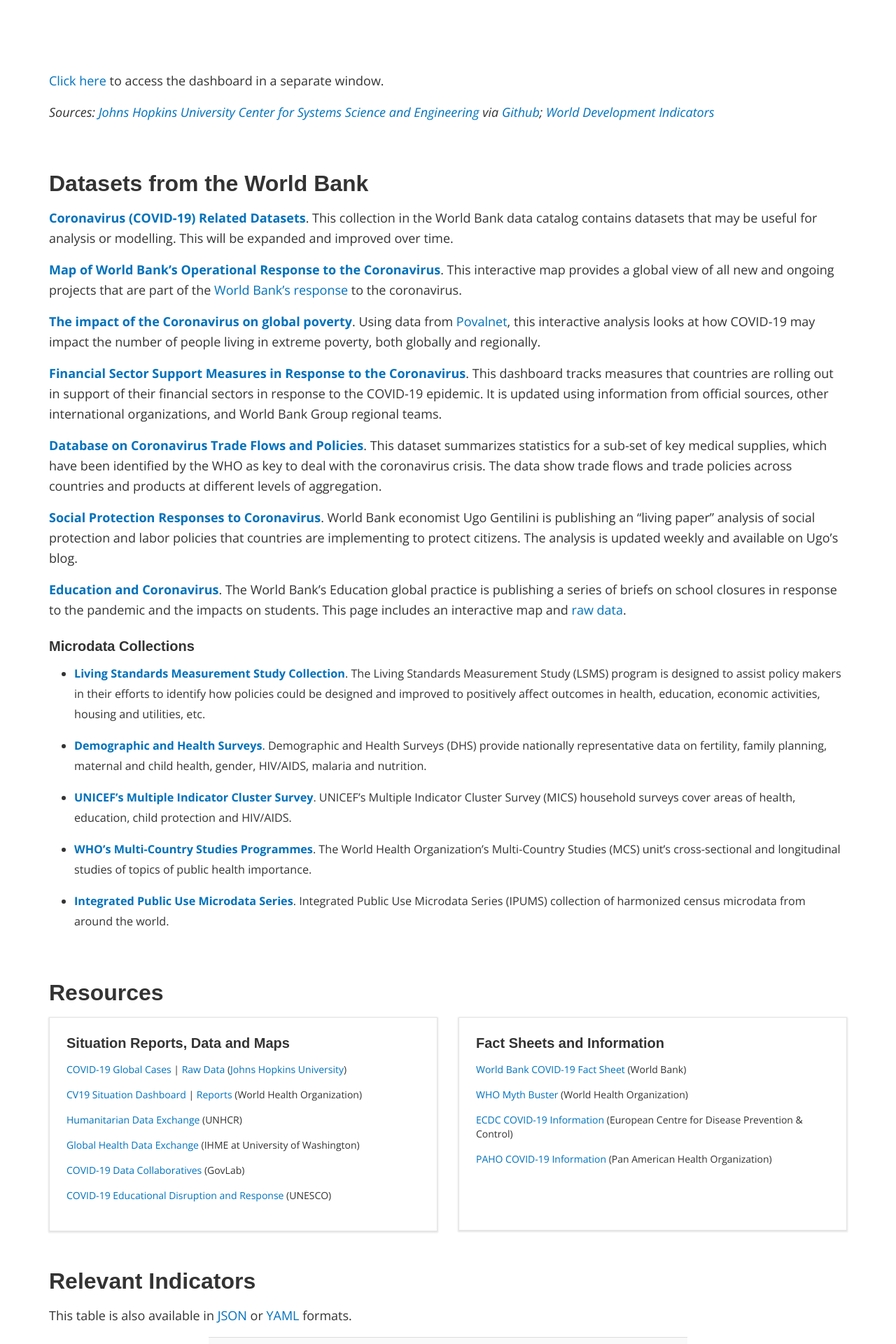
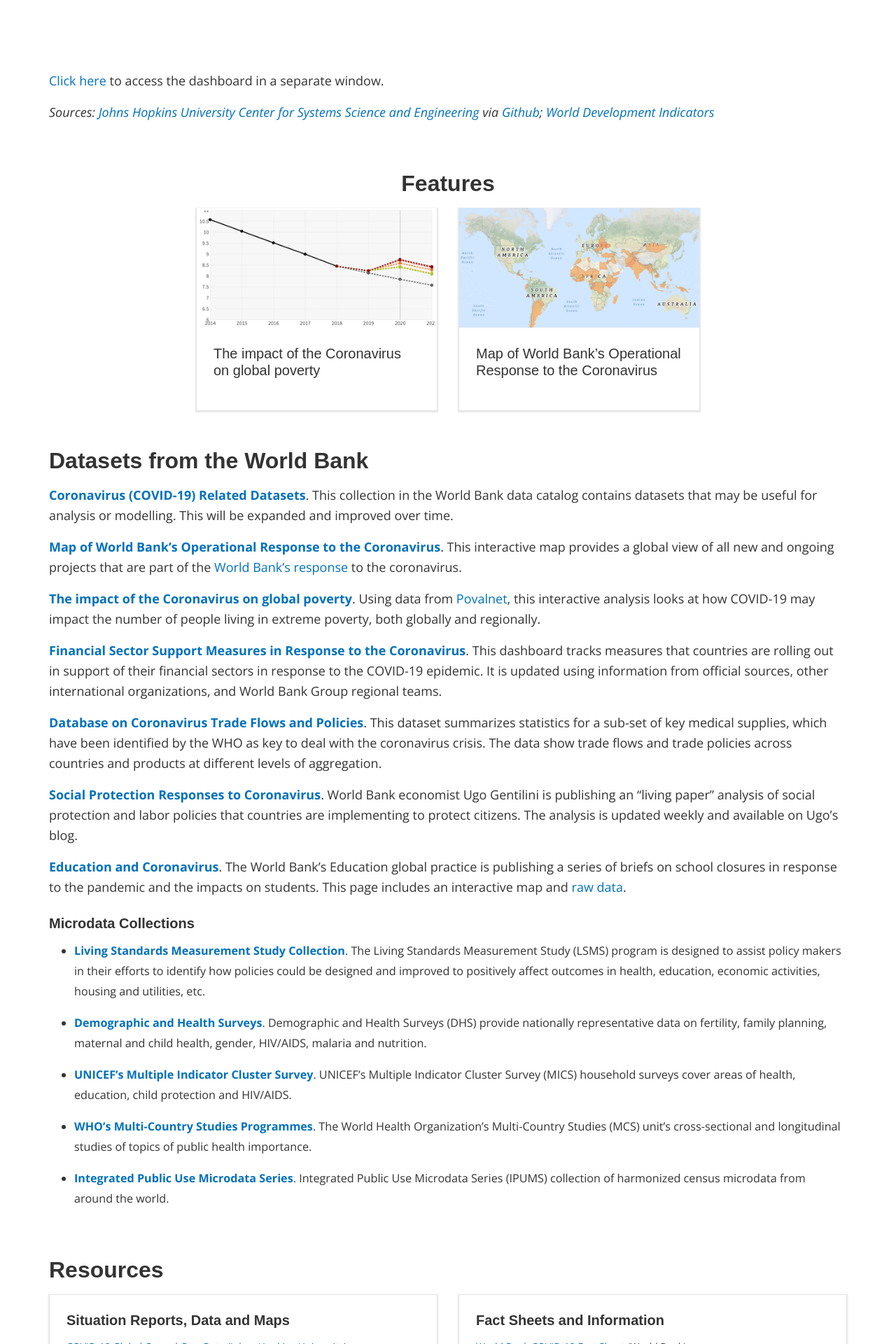
Before and after one commit to worldbank/decdg-covid19, a Jekyll site: the page built from index.md, in a window 1280 px wide. Shown: the part 1070-2990 px from the top of the page at 70% size. Built offline with Jekyll 4.4.1, drawn with Linux system fonts in a browser that asks for light colours; nearby versions of some CDN libraries; some web fonts are replaced; library files that are not in the unit come from our copies.

Commit message:
Add features

```diff
--- a/_layouts/default.html
+++ b/_layouts/default.html
@@ -76,6 +76,41 @@
         </div>
     </div>
 </div>
+
+{% if page.features %}
+<!-- BEGIN BOX-FEATURES -->
+<div class="section-wrapper section-features">
+    <div class="container">
+        <h2 id="features">Features</h2>
+    <div class="par parsys">
+        <div class="gridlayout parbase section">
+            <div class="row">
+{% for box in page.features.elements %}
+{% if box.id %}
+{% assign id_attr = 'id="' | append: box.id | append: '" ' %}
+{% else %}
+{% assign id_attr = '' %}
+{% endif %}
+                <div {{ id_attr }}class="{{ page.resources.class }}">
+                                    <div class="lp__card">
+                                        <div class="lp__card_wrapper">
+                                            <a href="{{ box.link }}"><img src="assets/feature-images/{{ box.image }}" class="lp__img_responsive"/></a>
+                                            <div class="lp__card_content">
+                                            <a href="{{ box.link }}"><h5>{{ box.title }}</h5></a>
+                                            </div>
+                                        </div>
+                                    </div>
+                </div>
+{% endfor %}
+            </div> <!-- class.row -->
+            <div class="clearfix"></div>
+            <div style="margin-bottom: 0px"></div>
+        </div> <!-- class.gridlayout parbase section -->
+    </div> <!-- class.par parsys -->
+    </div> <!-- class.container -->
+</div> <!-- class.feature-box -->
+<!-- END BOX-FEATURES -->
+{% endif %}
 
 <div class="section-wrapper lp__body_content">
     <div class="container">
--- a/assets/css/custom.scss
+++ b/assets/css/custom.scss
@@ -49,6 +49,18 @@
     font-style: normal;
     color: red;
   }
+}
+
+div.section-features {
+    h2 {
+      text-align: center;
+    }
+
+    div.lp__card_content h5 {
+      font-weight: normal;
+      font-size: 1rem;
+      margin: 0;
+    }
 }
 
 div.lp__card_wrapper {
@@ -142,9 +154,21 @@
    Friendly reminder: @media declarations must be in increasing
    order of min-width for the cascade to work properly
 */
+div.section-features .lp__card_wrapper {
+    min-height: 251px;
+}
+
 @media (min-width: 768px) {
     div.section-resources .lp__card_wrapper {
         min-height: 405px;
+    }
+
+    div.section-features .lp__card_wrapper {
+        min-height: 290px;
+    }
+
+    div.section-features div.lp__card_content h5 {
+      font-size: 1.25rem;
     }
 }
 
@@ -160,6 +184,13 @@
     }
 }
 
+@media (min-width: 991px) {
+    /* limit how wide this section gets */
+    div.section-features div.container {
+        width: 750px;
+    }
+}
+
 /* tgh: temporary */
 #jhu-map {
 	height: 400px;
--- a/index.md
+++ b/index.md
@@ -5,17 +5,18 @@
 dash_url: https://datanalytics.worldbank.org/covid-dashboard/
 meta_description:  "Explore Coronavirus-related global data including: confirmed cases and deaths; hospitals beds per capita; physicians per capita; health expenditures; disease prevalence; life expectancy; access to basic handwashing; population by age and gender, and others."
 features:
-  class: col-md-6
+  class: col-xs-6
   elements:
     - title: The impact of the Coronavirus on global poverty
       link:  https://blogs.worldbank.org/opendata/impact-covid-19-coronavirus-global-poverty-why-sub-saharan-africa-might-be-region-hardest
-      image: http://datatopics.worldbank.org/esg/images/bogota-bikes.jpg
+      image: poverty-analysis.png
+      # id: povcal
     - title: Map of World Bank’s Operational Response to the Coronavirus
       link:  https://maps.worldbank.org/?COVID19=true
-      image: http://datatopics.worldbank.org/esg/images/canals.jpg
+      image: projects-map.png
 
 resources:
-  class: col-md-6
+  class: col-xs-6
   elements:
     - file: box-feature-data.md
     - file: box-feature-info.md
```
Also changed, not shown: assets/feature-images/poverty-analysis.png (added), assets/feature-images/projects-map.png (added).
